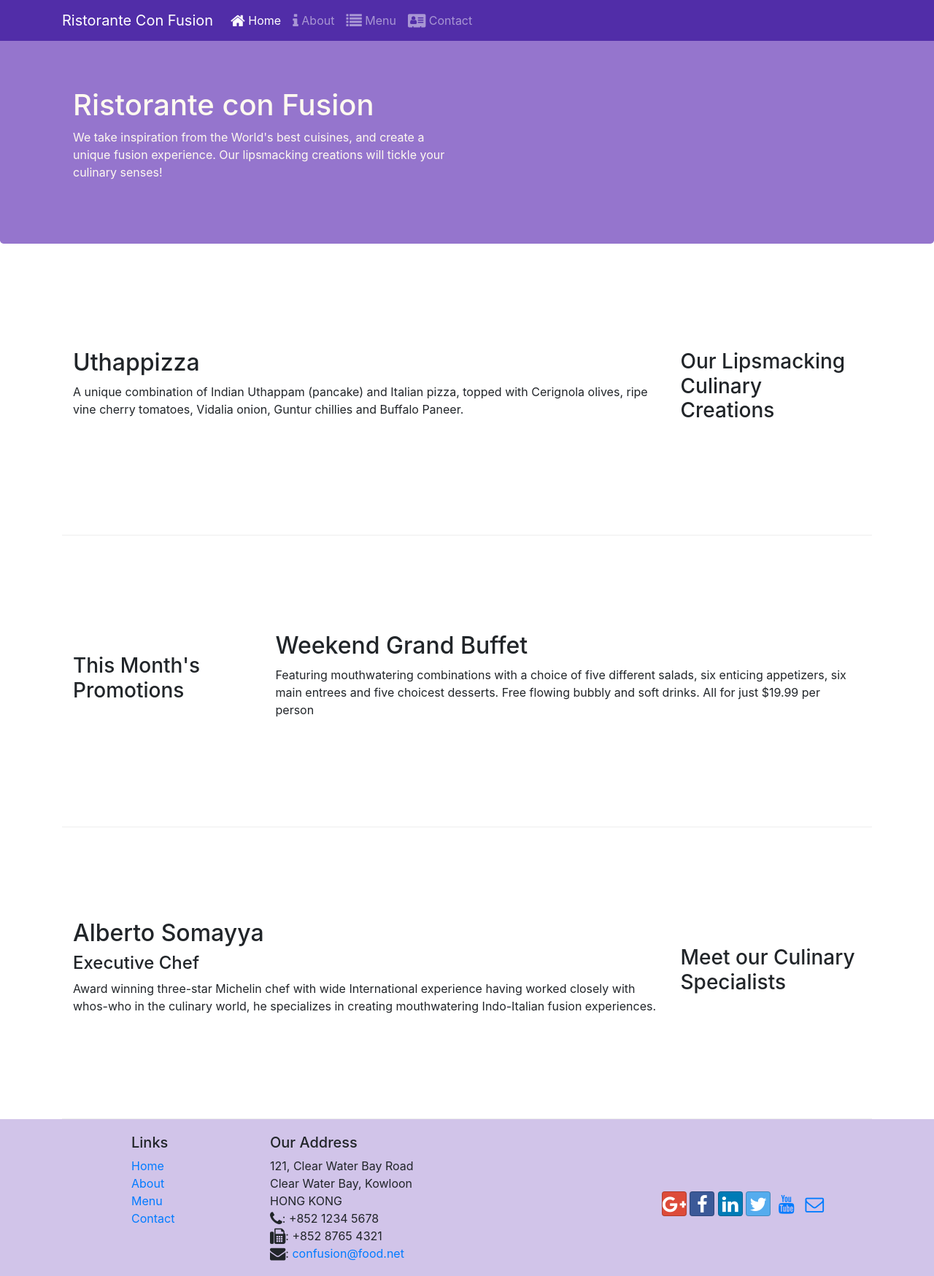
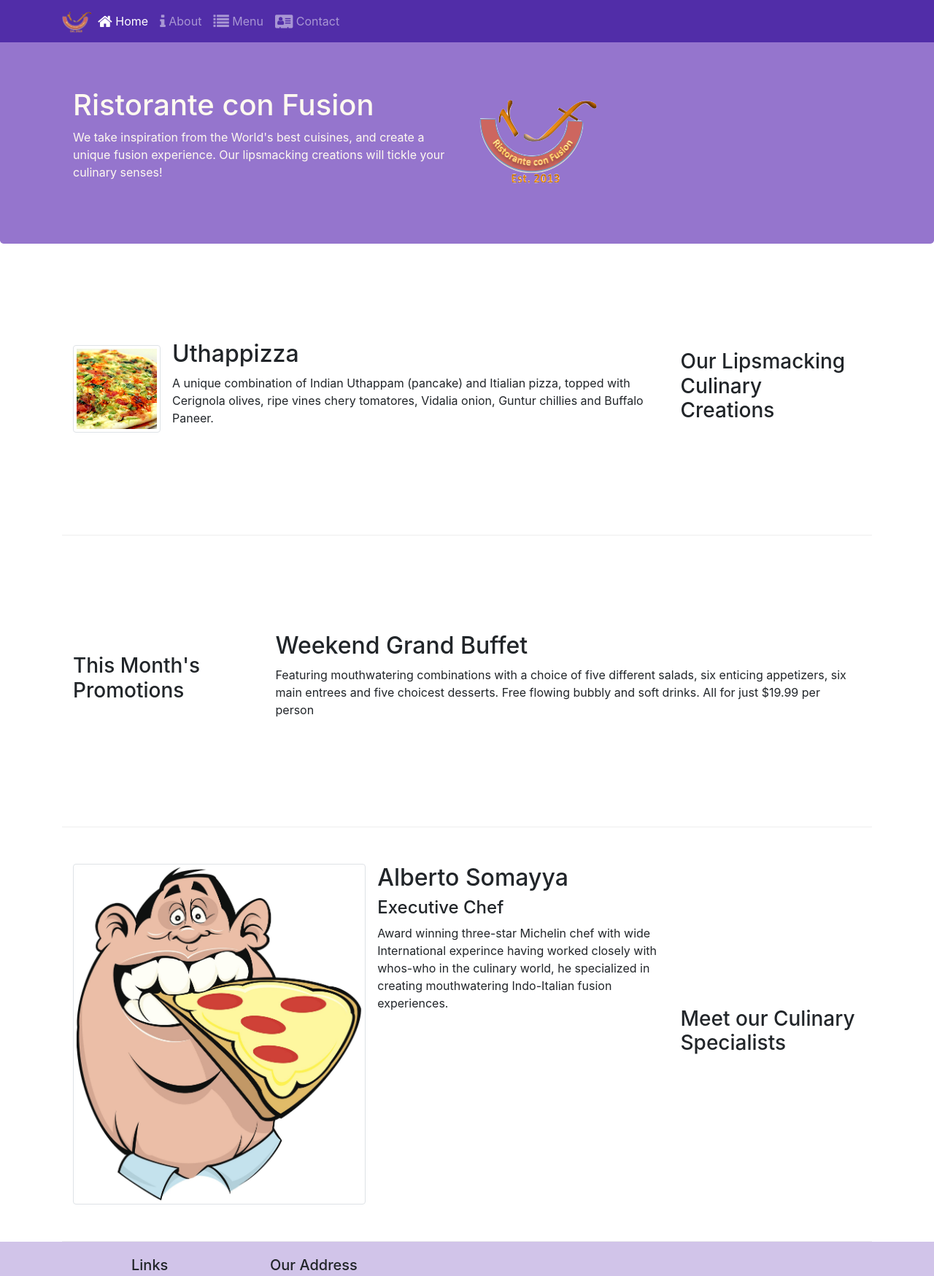
Before and after one commit to MichaelWHamilton/conFusion1, a website: page index.html in a window 1280 px wide. Shown: the top 1749 px of the page at 73% size. Drawn offline with nearby package versions, Linux system fonts and the light colour scheme.

Commit message:
Image and Media Guides

```diff
--- a/index.html
+++ b/index.html
@@ -23,7 +23,7 @@
             <button class="navbar-toggler" type="button" data-toggle="collapse" data-target="#Navbar">
                 <span class="navbar-toggler-icon"></span>
             </button>
-            <a class="navbar-brand" href="#">Ristorante Con Fusion</a>
+            <a class="navbar-brand mr-auto" href="#"><img src="img/logo.png" height="30" width="41" /></a>
             <div class="collapse navbar-collapse" id="Navbar">
                 <ul class="navbar-nav mr-auto">
                     <li class="nav-item active"><a class="nav-link" href="#"><span class="fa fa-home fa-lg"></span> Home</a></li>
@@ -43,20 +43,29 @@
                     <h1>Ristorante con Fusion</h1>
                     <p >We take inspiration from the World's best cuisines, and create a unique fusion experience. Our lipsmacking creations will tickle your culinary senses!</p>
                 </div>
-                <div class="col-12 col-sm">
+                <div class="col-12 col-sm align-self-center">
+                    <img src="img/logo.png" class="img-fluid" />
                 </div>
             </div>
         </div>
     </header>
 
+    <!--content rows-->
     <div class="container">
         <div class="row row-content align-items-center">
             <div class="col-12 col-sm-4 order-sm-last col-md-3">
                 <h3>Our Lipsmacking Culinary Creations</h3>
             </div>
             <div class="col col-sm order-sm-first col-md">
-                <h2>Uthappizza</h2>
-                <p class="d-none d-sm-block">A unique combination of Indian Uthappam (pancake) and Italian pizza, topped with Cerignola olives, ripe vine cherry tomatoes, Vidalia onion, Guntur chillies and Buffalo Paneer.</p>
+                <!-- <h2>Uthappizza</h2> -->
+                <!-- <p class="d-none d-sm-block">A unique combination of Indian Uthappam (pancake) and Italian pizza, topped with Cerignola olives, ripe vine cherry tomatoes, Vidalia onion, Guntur chillies and Buffalo Paneer.</p>-->
+                <div class="media">
+                    <img class="d-flex mr-3 img-thumbnail align-self-center" src="img/uthappizza.png" alt="Uthappizza" />
+                    <div class="media-body">
+                        <h2 class="mt-0">Uthappizza</h2>
+                        <p class="d-none d-sm-block">A unique combination of Indian Uthappam (pancake) and Itialian pizza, topped with Cerignola olives, ripe vines chery tomatores, Vidalia onion, Guntur chillies and Buffalo Paneer.</p>
+                    </div>
+                </div>
             </div>
         </div>
 
@@ -71,14 +80,23 @@
             </div>
         </div>
 
+
         <div class="row row-content align-items-center">
             <div class="col-12 col-sm-4 order-sm-last col-md-3">
-                <h3>Meet our Culinary Specialists</h3>
+                <h3 class="" >Meet our Culinary Specialists</h3>
             </div>
             <div class="col col-sm order-sm-first col-md">
-                <h2>Alberto Somayya</h2>
+                <!-- <h2>Alberto Somayya</h2>
                 <h4>Executive Chef</h4>
-                <p class="d-none d-sm-block">Award winning three-star Michelin chef with wide International experience having worked closely with whos-who in the culinary world, he specializes in creating mouthwatering Indo-Italian fusion experiences. </p>
+                <p class="d-none d-sm-block">Award winning three-star Michelin chef with wide International experience having worked closely with whos-who in the culinary world, he specializes in creating mouthwatering Indo-Italian fusion experiences. </p> -->
+                <div class="media">
+                    <img class="d-flex mr-3 img-thumbnail img-fluid w-50 align-self-center"  src="img/alberto.jpg" alt="Alberto Somayya"/>
+                    <div class="media-body">
+                        <h2 class="mt-0">Alberto Somayya</h2>
+                        <h4>Executive Chef</h4>
+                        <p class="d-none d-sm-block">Award winning three-star Michelin chef with wide International experince having worked closely with whos-who in the culinary world, he specialized in creating mouthwatering Indo-Italian fusion experiences.</p>
+                    </div>
+                </div>
             </div>
         </div>
     </div>
```
Also changed, not shown: aboutus.html (+3 -2 lines), contactus.html (+3 -2 lines), img/alberto.jpg (renamed from assets/alberto.jpg), img/buffet.png (renamed from assets/buffet.png), img/logo.png (renamed from assets/logo.png), img/uthappizza.png (renamed from assets/uthappizza.png).
